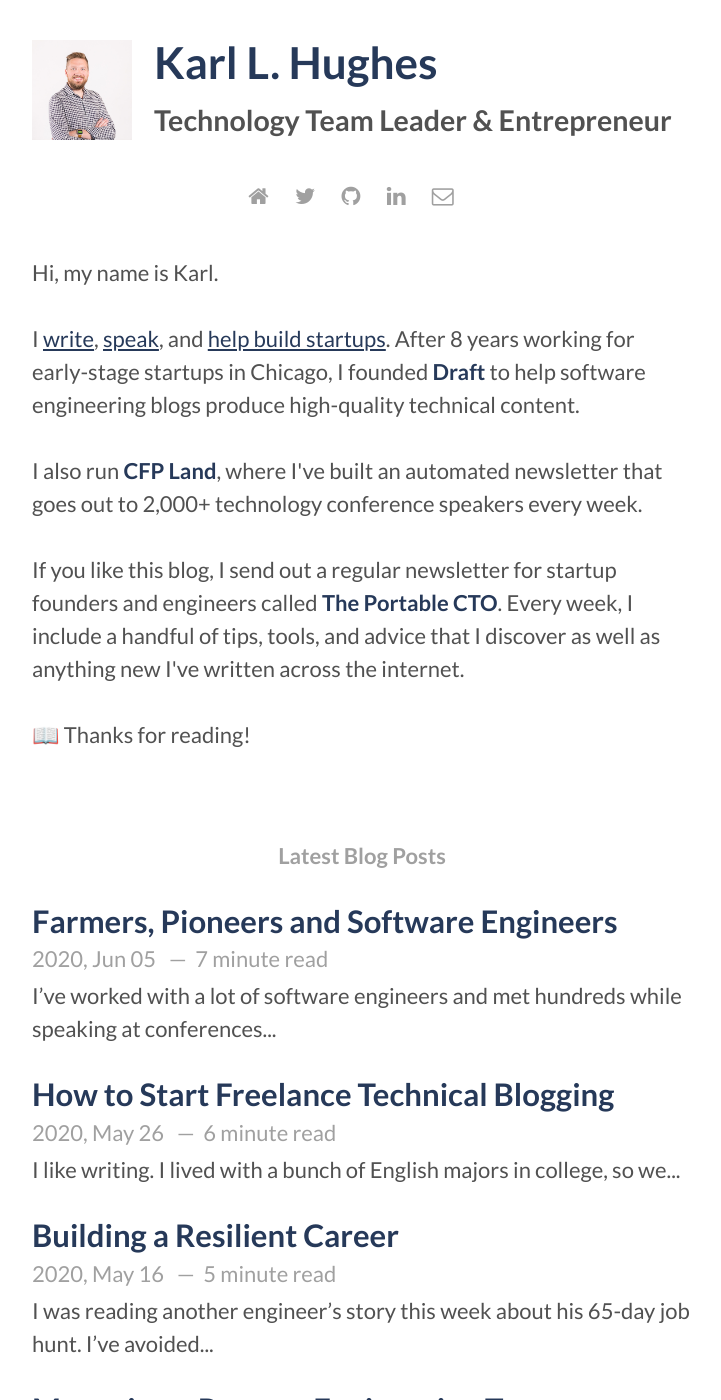
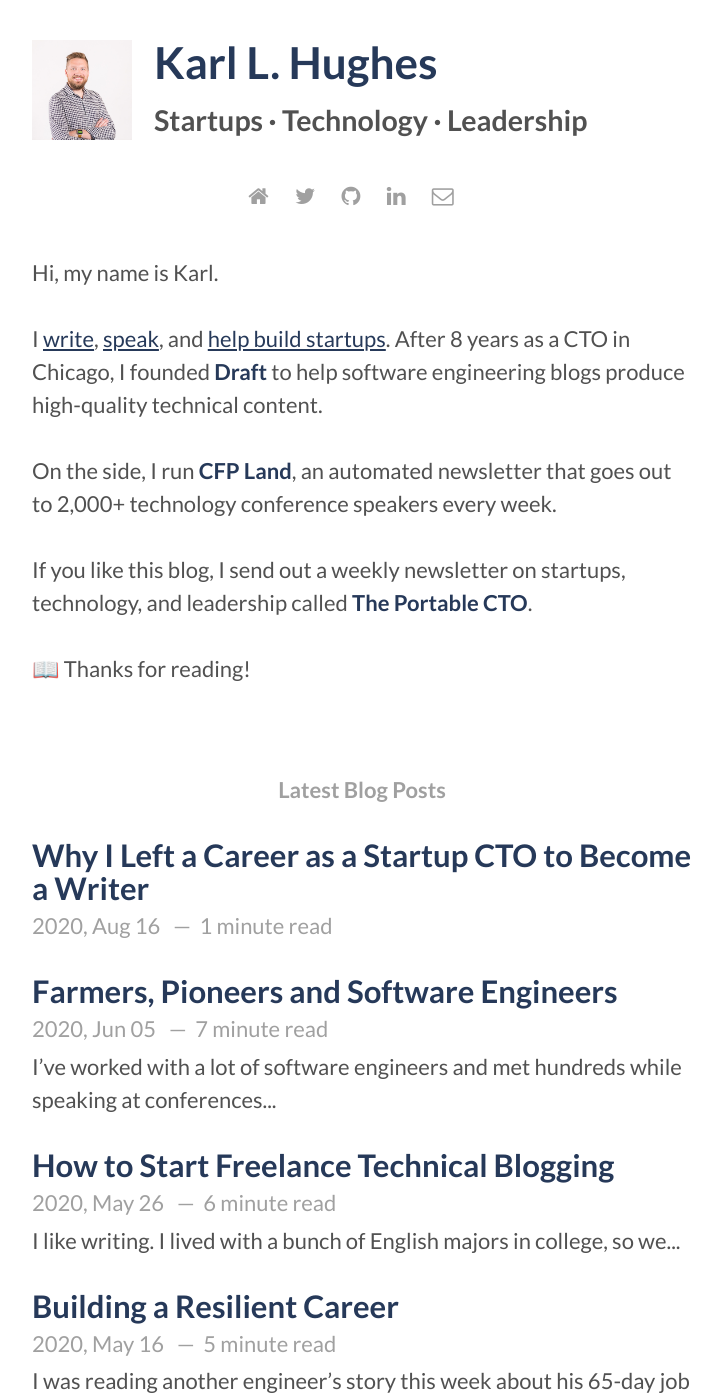
Before and after one commit to karllhughes/personal-blog-5, a Jekyll site: the page built from index.html, in a window 1280 px wide and 1400 px high. Shown: the whole window, without its empty margins (278-999 px from the left). Built offline with Jekyll 4.4.1, drawn with Linux system fonts in a browser that asks for light colours; the list of posts is cut into pages by our own code; some of the changed text lies outside the part shown.

Commit message:
Adding cto to writer post

```diff
--- a/_config.yml
+++ b/_config.yml
@@ -1,6 +1,6 @@
 title: Karl L. Hughes
 description: > # this means to ignore newlines until "baseurl:"
-  Technology Team Leader & Entrepreneur
+  Startups · Technology · Leadership
 permalink: 'posts/:title'
 baseurl: ""
 url: "https://www.karllhughes.com"
@@ -9,7 +9,7 @@ site-twitter: #if your site has a twitter account, enter it here
 # Author Settings
 author: Karl L. Hughes # add your name
 author-img: karl.jpg # add your photo
-about-author: Technology Team Leader & Entrepreneur in Chicago, IL
+about-author: Entrepreneur, software engineer, and writer based in Chicago, IL.
 social-twitter: karllhughes # add your Twitter handle
 # social-facebook: # add your Facebook handle
 social-github: karllhughes # add your Github handle
--- a/_includes/about.html
+++ b/_includes/about.html
@@ -3,18 +3,17 @@
   <p>
     I <a href="/writing/" class="underline">write</a>, <a href="/speaking/" class="underline">speak</a>, and
     <a href="/work/" class="underline">help build startups</a>.
-    After 8 years working for early-stage startups in Chicago, I founded
+    After 8 years as a CTO in Chicago, I founded
     <strong><a href="https://draft.dev">Draft</a></strong> to help software engineering
     blogs produce high-quality technical content.
   </p>
   <p>
-    I also run <strong><a href="https://www.cfpland.com">CFP Land</a></strong>, where I've built an automated newsletter
+    On the side, I run <strong><a href="https://www.cfpland.com">CFP Land</a></strong>, an automated newsletter
     that goes out to 2,000+ technology conference speakers every week.
   </p>
   <p>
-    If you like this blog, I send out a regular newsletter for startup founders and engineers called
+    If you like this blog, I send out a weekly newsletter on startups, technology, and leadership called
     <strong><a href="https://mailchi.mp/a183cf10b418/startups">The Portable CTO</a></strong>.
-    Every week, I include a handful of tips, tools, and advice that I discover as well as anything new I've written across the internet.
   </p>
   <p>📖 Thanks for reading!</p>
 </section>
--- a/_layouts/main.html
+++ b/_layouts/main.html
@@ -40,6 +40,11 @@ layout: default
 <footer>
   <div class="copyright">
     <p>
+      Some of the links on this site are affiliate links to Amazon or other online stores.
+      The few dollars per month that these links generate helps offset my newsletter and
+      hosting costs. Thanks for your support! 😁
+    </p>
+    <p>
       {{site.time | date: '%Y'}} &copy; {{site.author}} |
       <a href="/writing/">Writing</a> |
       <a href="/speaking/">Speaking</a> |
--- /dev/null
+++ b/_posts/2020-08-16-cto-writer.markdown
@@ -0,0 +1,7 @@
+---
+layout: post
+title: Why I Left a Career as a Startup CTO to Become a Writer
+date: 2020-08-16
+img: https://i.imgur.com/mECllQz.jpg
+tags: [startups, career, writing]
+---
--- a/package.json
+++ b/package.json
@@ -7,7 +7,7 @@
   "author": "Artem Sheludko",
   "license": "MIT",
   "dependencies": {
-    "browser-sync": "^2.18.13",
+    "browser-sync": "^2.26.12",
     "child_process": "^1.0.2",
     "gulp": "^3.9.1",
     "gulp-autoprefixer": "^4.0.0",
```
Also changed, not shown: tools.md (+4 -1 lines), 1 other file.
